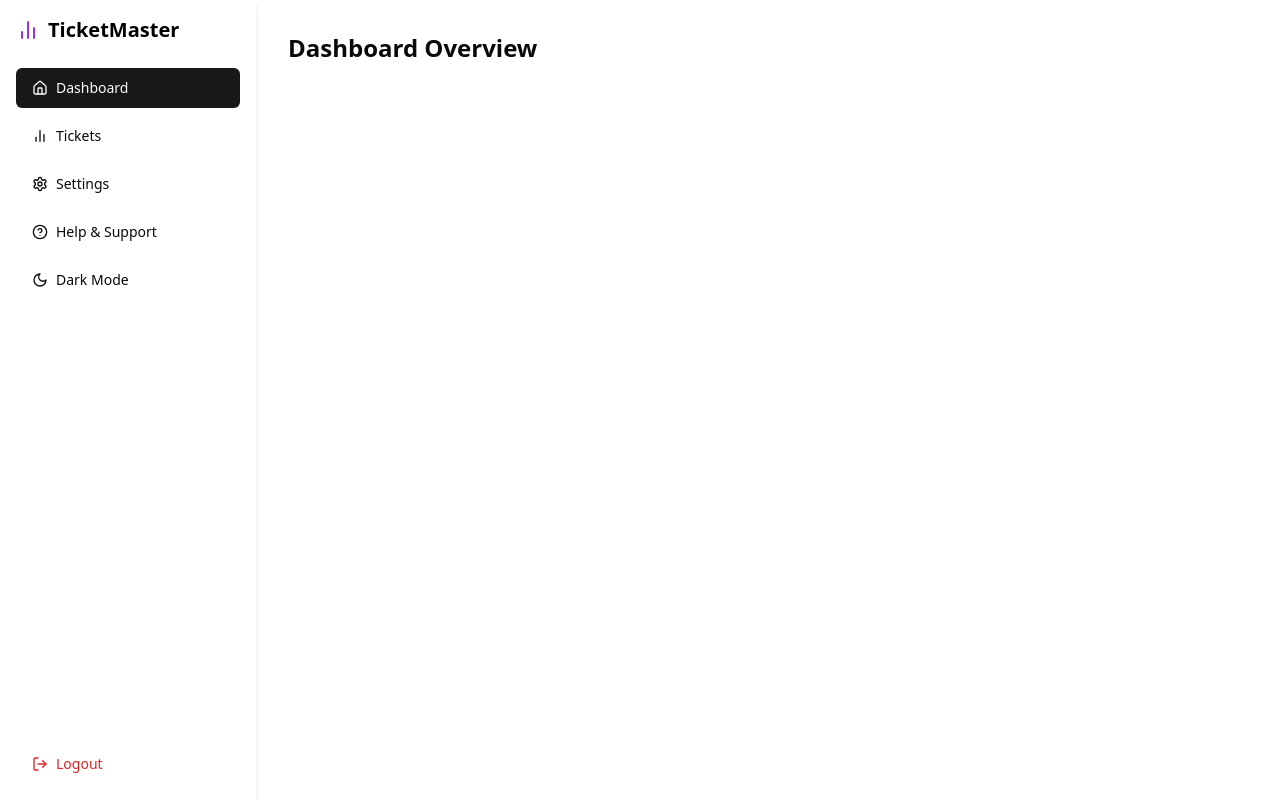
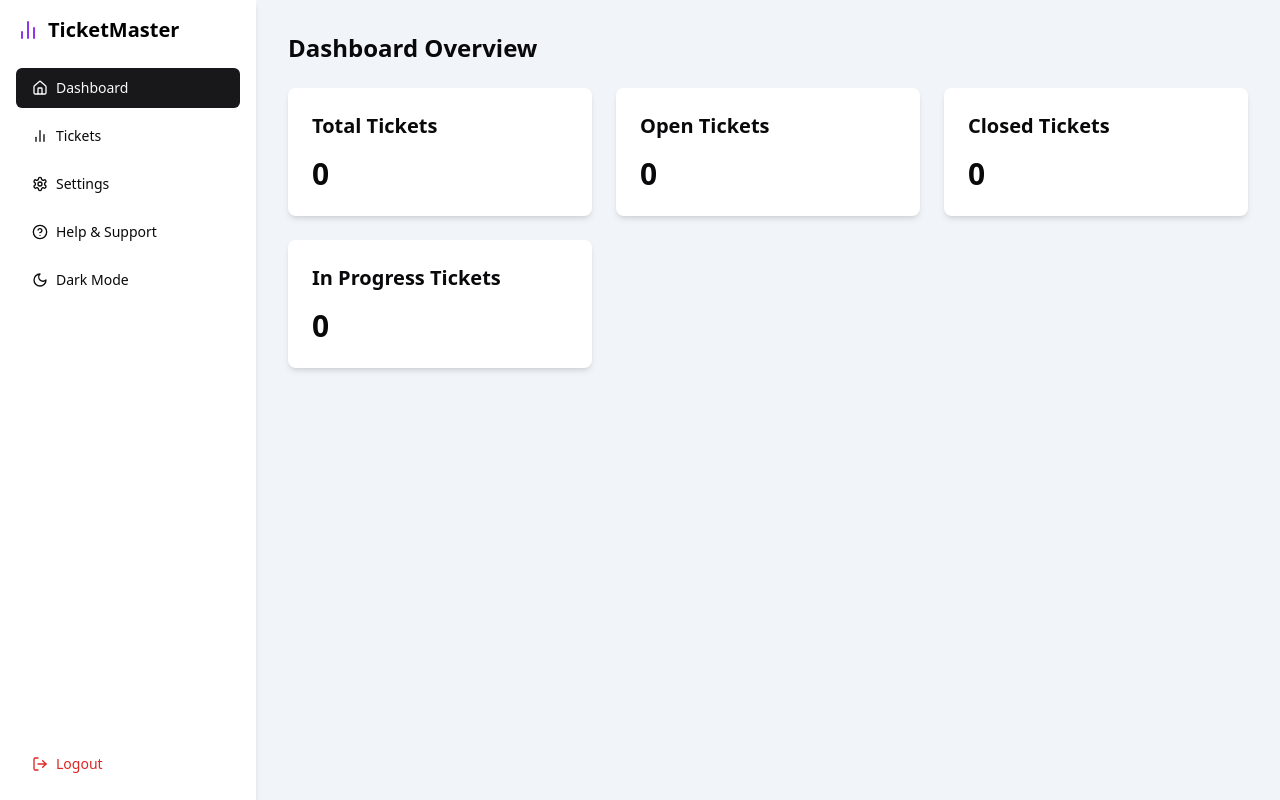
Before and after one commit to Tiin24/Ticket-Manager, a React (Vite) app in the folder Frontend/: page /Dashboard in a window 1280 px wide. Built offline with nearby package versions, Linux system fonts and the light colour scheme.

Commit message:
feat(frontend): frontend al 98%

```diff
--- a/Frontend/src/components/CreateDialog.jsx
+++ b/Frontend/src/components/CreateDialog.jsx
@@ -1,6 +1,6 @@
 import { Plus } from "lucide-react";
 import { useState } from "react";
-import useStore from "../store/useTickets"; // Importa tu store
+import useStore from "../store/useTickets";
 import {
   Dialog,
   DialogContent,
--- /dev/null
+++ b/Frontend/src/components/DashboardOverview.jsx
@@ -0,0 +1,36 @@
+import { useTheme } from "../context/ThemeContext";
+import useTicketStore from "../store/useTickets";
+
+function DashboardOverview() {
+  const { darkMode } = useTheme();
+  const { tickets } = useTicketStore();
+
+  return (
+    <div className={`grid grid-cols-1 md:grid-cols-2 lg:grid-cols-3 gap-6 `}>
+      <div className={`${darkMode ? "bg-gray-800" : "bg-white"} p-6 rounded-lg shadow-md`}>
+        <h2 className="text-xl font-semibold mb-4">Total Tickets</h2>
+        <p className="text-3xl font-bold">{tickets.length}</p>
+      </div>
+      <div className={`${darkMode ? "bg-gray-800" : "bg-white"} p-6 rounded-lg shadow-md`}>
+        <h2 className="text-xl font-semibold mb-4">Open Tickets</h2>
+        <p className="text-3xl font-bold">
+          {tickets.filter((t) => t.status === "open").length}
+        </p>
+      </div>
+      <div className={`${darkMode ? "bg-gray-800" : "bg-white"} p-6 rounded-lg shadow-md`}>
+        <h2 className="text-xl font-semibold mb-4">Closed Tickets</h2>
+        <p className="text-3xl font-bold">
+          {tickets.filter((t) => t.status === "closed").length}
+        </p>
+      </div>
+      <div className={`${darkMode ? "bg-gray-800" : "bg-white"} p-6 rounded-lg shadow-md`}>
+        <h2 className="text-xl font-semibold mb-4">In Progress Tickets</h2>
+        <p className="text-3xl font-bold">
+          {tickets.filter((t) => t.status === "in_progres").length}
+        </p>
+      </div>
+    </div>
+  );
+}
+
+export default DashboardOverview;
--- a/Frontend/src/components/FilterBar.jsx
+++ b/Frontend/src/components/FilterBar.jsx
@@ -18,25 +18,32 @@ function FilterBar({
   difficultyFilter,
   setDifficultyFilter,
   order,
-  setOrder
+  setOrder,
 }) {
   const { darkMode } = useTheme();
 
   return (
-    <div className={`flex gap-4 mb-6 ${darkMode ? "bg-gray-900" : "bg-white"}`}>
+    <div
+      className={`flex gap-4 mb-6 ${darkMode ? "bg-gray-900" : "bg-slate-100"}`}
+    >
       <Input
-        id='search'
+        id="search"
         placeholder="Search tickets..."
         value={searchTerm}
         onChange={(e) => setSearchTerm(e.target.value)}
-        className="max-w-sm"
+        className={`max-w-sm ${darkMode ? "bg-gray-800" : "bg-white"}`}
       />
 
       <Select value={statusFilter} onValueChange={setStatusFilter}>
-        <SelectTrigger className="w-[180px]">
-          <SelectValue placeholder="Filter by status" />
+        <SelectTrigger
+          className={`w-[180px] ${darkMode ? "bg-gray-800" : "bg-white"}`}
+        >
+          <SelectValue
+            className={`${darkMode ? "bg-gray-800" : "bg-white"}`}
+            placeholder="Filter by status"
+          />
         </SelectTrigger>
-        <SelectContent>
+        <SelectContent className={`${darkMode ? "bg-gray-800" : "bg-white"}`}>
           <SelectItem value="all">All Status</SelectItem>
           <SelectItem value="open">Open</SelectItem>
           <SelectItem value="in_progres">In Progress</SelectItem>
@@ -45,10 +52,15 @@ function FilterBar({
       </Select>
 
       <Select value={difficultyFilter} onValueChange={setDifficultyFilter}>
-        <SelectTrigger className="w-[180px]">
-          <SelectValue placeholder="Filter by difficulty" />
+        <SelectTrigger
+          className={`w-[180px] ${darkMode ? "bg-gray-800" : "bg-white"}`}
+        >
+          <SelectValue
+            className={`${darkMode ? "bg-gray-800" : "bg-white"}`}
+            placeholder="Filter by difficulty"
+          />
         </SelectTrigger>
-        <SelectContent>
+        <SelectContent className={`${darkMode ? "bg-gray-800" : "bg-white"}`}>
           <SelectItem value="all">All Dificult</SelectItem>
           <SelectItem value="facil">Facil</SelectItem>
           <SelectItem value="medio">Medio</SelectItem>
@@ -57,10 +69,15 @@ function FilterBar({
       </Select>
 
       <Select value={order} onValueChange={setOrder}>
-        <SelectTrigger className="w-[180px]">
-          <SelectValue placeholder="Sort order" />
+        <SelectTrigger
+          className={`w-[180px] ${darkMode ? "bg-gray-800" : "bg-white"}`}
+        >
+          <SelectValue
+            className={`${darkMode ? "bg-gray-800" : "bg-white"}`}
+            placeholder="Filter by difficulty"
+          />
         </SelectTrigger>
-        <SelectContent>
+        <SelectContent className={`${darkMode ? "bg-gray-800" : "bg-white"}`}>
           <SelectItem value="ASC">ASC</SelectItem>
           <SelectItem value="DESC">DESC</SelectItem>
         </SelectContent>
--- a/Frontend/src/components/TicketManager.jsx
+++ b/Frontend/src/components/TicketManager.jsx
@@ -27,7 +27,7 @@ function TicketManagement() {
 
   const [startIndex, setStartIndex] = useState(0);
   const [endIndex, setEndIndex] = useState(itemsPerPage);
-  const [selectedTicket, setSelectedTicket] = useState(null); // Define setSelectedTicket
+  const [selectedTicket, setSelectedTicket] = useState(null);
 
   const filteredTickets = tickets.filter(
     (ticket) =>
@@ -39,7 +39,6 @@ function TicketManagement() {
   const totalPages = Math.ceil(totalItems / itemsPerPage);
 
   useEffect(() => {
-    // Update the filtered tickets when the page changes
     const startIndex = (currentPage - 1) * itemsPerPage;
     const endIndex = Math.min(startIndex + itemsPerPage, totalItems);
     setStartIndex(startIndex);
@@ -54,7 +53,7 @@ function TicketManagement() {
   return (
     <>
       <div
-        className={`flex gap-4 mb-6 ${darkMode ? "bg-gray-900" : "bg-white"}`}
+        className={`flex gap-4 mb-6 ${darkMode ? "bg-gray-900" : "bg-slate-100"}`}
       >
         <FilterBar
           searchTerm={searchTerm}
@@ -69,7 +68,7 @@ function TicketManagement() {
       </div>
       <TicketTable
         tickets={filteredTickets.slice(startIndex, endIndex)}
-        onViewDetails={setSelectedTicket} // Pass setSelectedTicket here
+        onViewDetails={setSelectedTicket}
       />
       <Pagination
         currentPage={currentPage}
--- a/Frontend/src/pages/Dashboard.jsx
+++ b/Frontend/src/pages/Dashboard.jsx
@@ -3,13 +3,14 @@ import Sidebar from "../components/Sidebar";
 import TicketManagement from "../components/TicketManager";
 import { useTheme } from "../context/ThemeContext";
 import { Toaster } from "react-hot-toast";
+import DashboardOverview from "../components/DashboardOverview";
 function Dashboard() {
   const [activeTab, setActiveTab] = useState("dashboard");
   const { darkMode } = useTheme();
   return (
     <div
       className={`flex h-screen bg-gray-100 ${
-        darkMode ? "bg-gray-900" : "bg-white"
+        darkMode ? "bg-gray-900" : "bg-slate-100"
       }`}
     >
       <Sidebar activeTab={activeTab} setActiveTab={setActiveTab} />
@@ -22,6 +23,7 @@ function Dashboard() {
           {activeTab === "help" && "Help & Support"}
         </h1>
 
+        {activeTab === "dashboard" && <DashboardOverview />}
         {activeTab === "tickets" && <TicketManagement />}
       </main>
     </div>
--- a/Frontend/src/store/useTickets.js
+++ b/Frontend/src/store/useTickets.js
@@ -15,7 +15,6 @@ const useTicketStore = create((set) => ({
       );
       const data = await response.json();
 
-      // Guardar los tickets en el estado
       set({ tickets: data });
     } catch (error) {
       console.log("Error fetching Tickets", error);
@@ -60,7 +59,6 @@ const useTicketStore = create((set) => ({
 
       const newTicket = await response.json();
 
-      // Actualizar el ticket en el estado
       set((state) => ({
         tickets: state.tickets.map((ticket) =>
           ticket.id === newTicket.id ? newTicket : ticket
```
